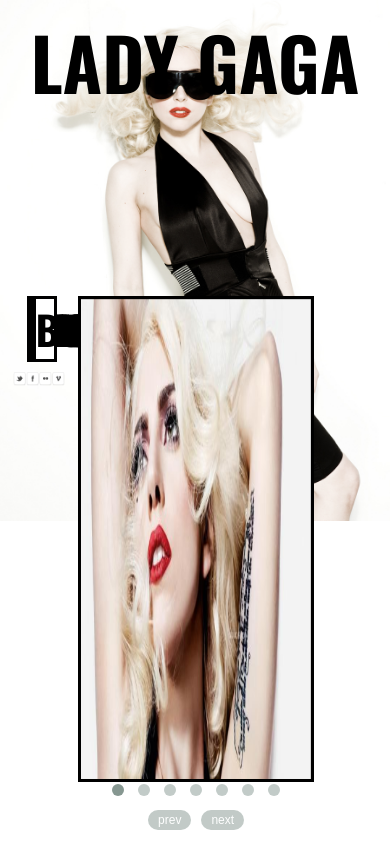
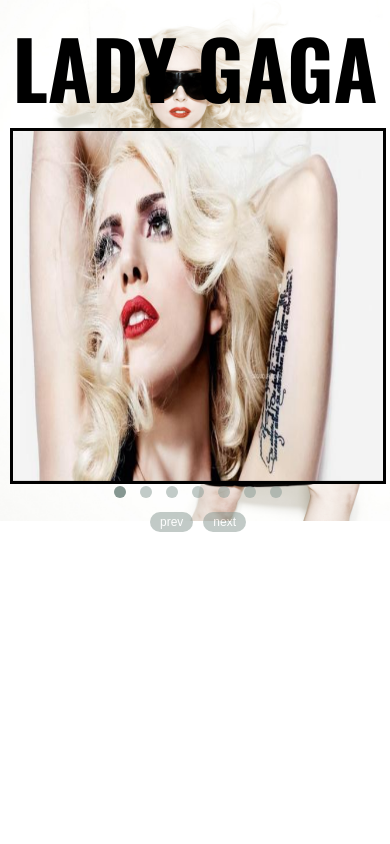
Before and after one commit to Yamikamisama/GagaSample, a PHP site: page / in a window 390 px wide. Run offline with PHP 8.4, Linux system fonts and the light colour scheme; some libraries are stand-ins or nearby versions.

Commit message:
add breakpoints for carousel

```diff
--- a/css/layout.css
+++ b/css/layout.css
@@ -19,7 +19,7 @@ body{
 	float: left;
 }
 
-#center_carousel{
+#center_view{
 	height:30em;
 	width:59%;
 	border: 3px solid black;
@@ -145,7 +145,6 @@ li, a{
 #owl-demo .item img{
     display: block;
     width: 100%;
-    height: auto;
     position: relative;
 		height: 30em;
 }
--- a/css/responsive.css
+++ b/css/responsive.css
@@ -1,29 +1,35 @@
 @media only screen and (max-width: 1340px) {
-
-  #header {
-  	font-size: 2.5em;
-  }
-
-	.x, .y {
-  	font-size: 1.8em;
+	.owl-item{
+		width: 100%
 	}
 }
 
 @media only screen and (max-width: 880px) {
-
-  h1 {
-  	font-size: 1.8em;
-  }
-	#right_twitter {
-  	display: none;
+	#right_twitter{display: none}
+	#center_view{
+		width: 78%;
+		height:350px;
+		margin: 0 2.5 0 0;
+	}
+	h2{
+		font-size: 1.5em;
+	}
+	#owl-demo .item img{
+		width: 100%;
+		height: 350px;
 	}
 }
 
-@media only screen and (min-width: 610px) {
+@media only screen and (max-width: 641px) {
 
-   h1 { font-size: 1em; }
-   #right_twitter {
-  	display: none;
+	#right_twitter, #left_nav {display: none}
+	#center_view{
+		width: 95%;
+		height:350px;
+		margin: 0% 2.5%;
 	}
-
+	#owl-demo .item img{
+		width: 100%;
+		height: 350px;
+	}
 }
--- a/index.html
+++ b/index.html
@@ -40,7 +40,7 @@
 			<li><a href="#"><img src="imgs/gaga_icons/vimeo.png" alt=""></a></li>
 		</ul>
 	</div>
-	<div id="center_carousel">
+	<div id="center_view">
 
 		<div id="bio">
 			<h3>Synopsis</h3>
```
Also changed, not shown: js/main.js (+21 -5 lines), 1 other file.
